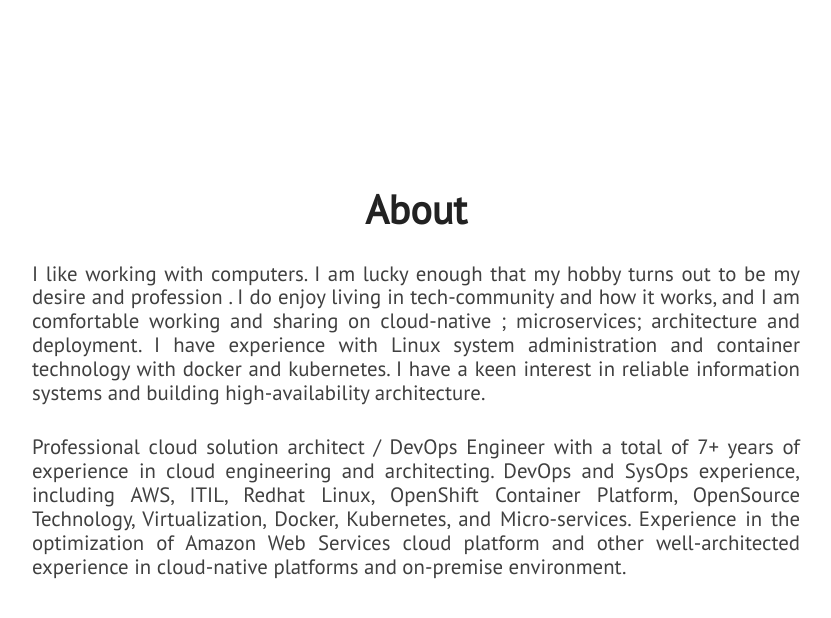
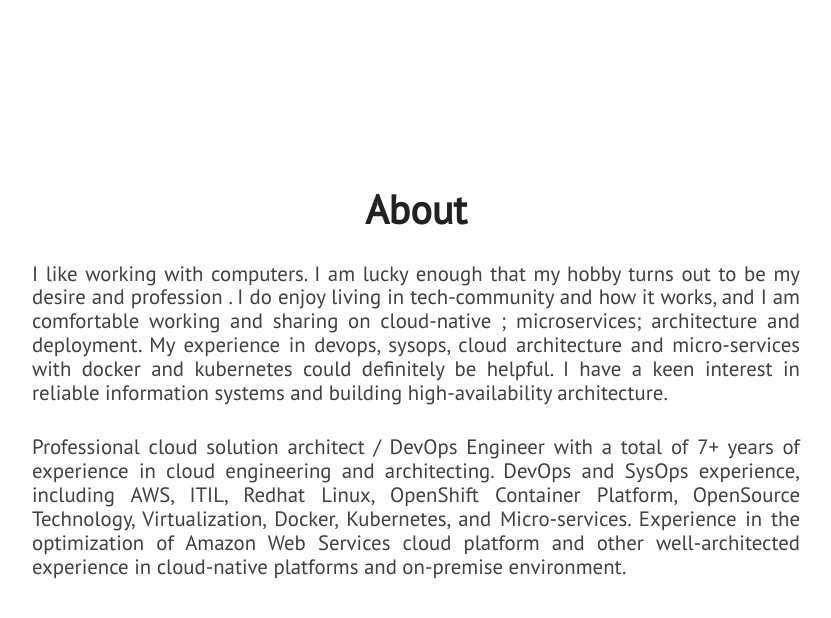
Before and after one commit to josephphyo/josephphyo.github.io, a Jekyll site: the page built from index.html, in a window 1280 px wide and 900 px high, scrolled down 1033 px. Shown: the top 618 px of the window, without its empty margins (224-1055 px from the left). Built offline with Jekyll 4.4.1, drawn with Linux system fonts in a browser that asks for light colours; nearby versions of some CDN libraries.

Commit message:
First Commit

```diff
--- a/_includes/about.html
+++ b/_includes/about.html
@@ -3,7 +3,7 @@
         <div id="about-text">
             <div class="section-heading">About</div>
             <p class="paragraph-text justify-text">
-                I like working with computers. I am lucky enough that my hobby turns out to be my desire and profession . I do enjoy living in tech-community and how it works, and I am comfortable working and sharing on cloud-native ; microservices; architecture and deployment. I have experience with Linux system administration and container technology with docker and kubernetes. I have a keen interest in reliable information systems and building high-availability architecture.
+                I like working with computers. I am lucky enough that my hobby turns out to be my desire and profession . I do enjoy living in tech-community and how it works, and I am comfortable working and sharing on cloud-native ; microservices; architecture and deployment. My experience in devops, sysops, cloud architecture and micro-services with docker and kubernetes could definitely be helpful. I have a keen interest in reliable information systems and building high-availability architecture.
             </p>
             <p class="paragraph-text justify-text">
                 Professional cloud solution architect / DevOps Engineer with a total of 7+ years of experience in cloud engineering and architecting. DevOps and SysOps experience, including AWS, ITIL, Redhat Linux, OpenShift Container Platform, OpenSource Technology, Virtualization, Docker, Kubernetes, and Micro-services. Experience in the optimization of Amazon Web Services cloud platform and other well-architected experience in cloud-native platforms and on-premise environment.            </p>
```
